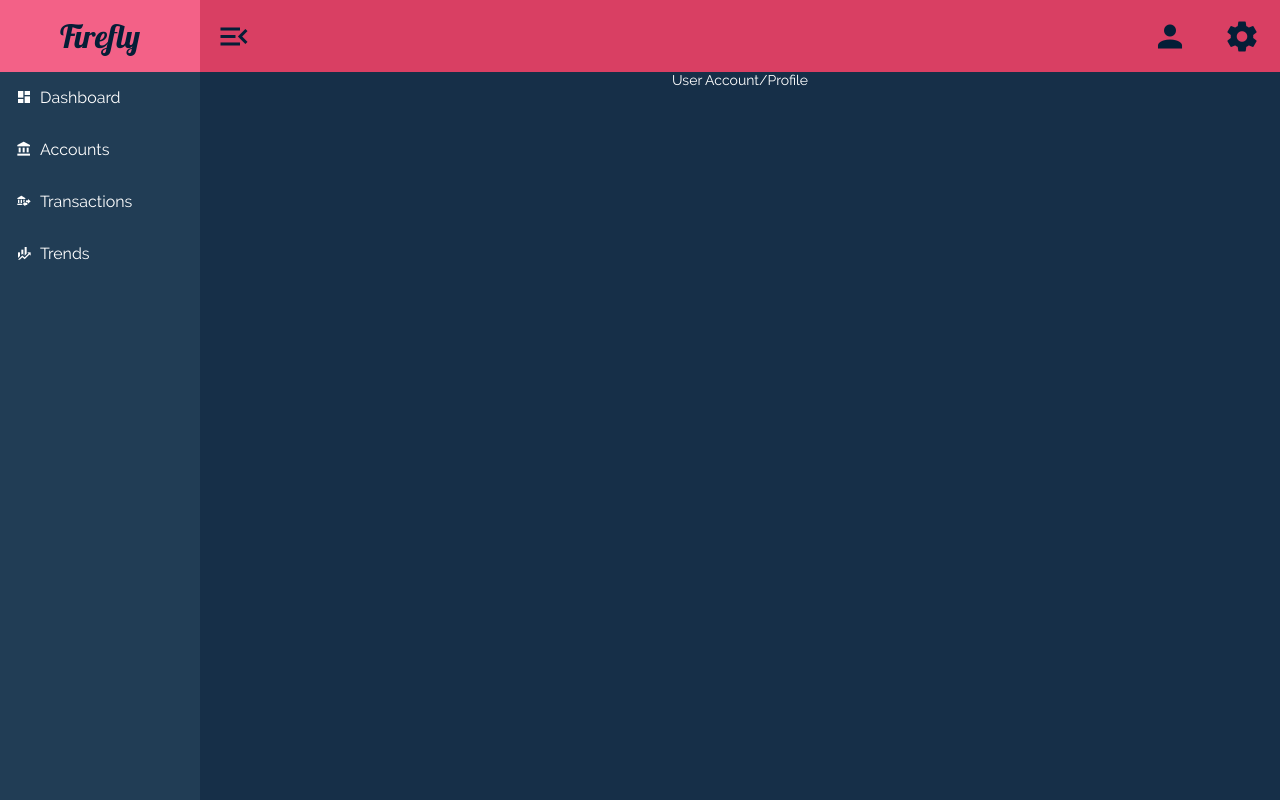
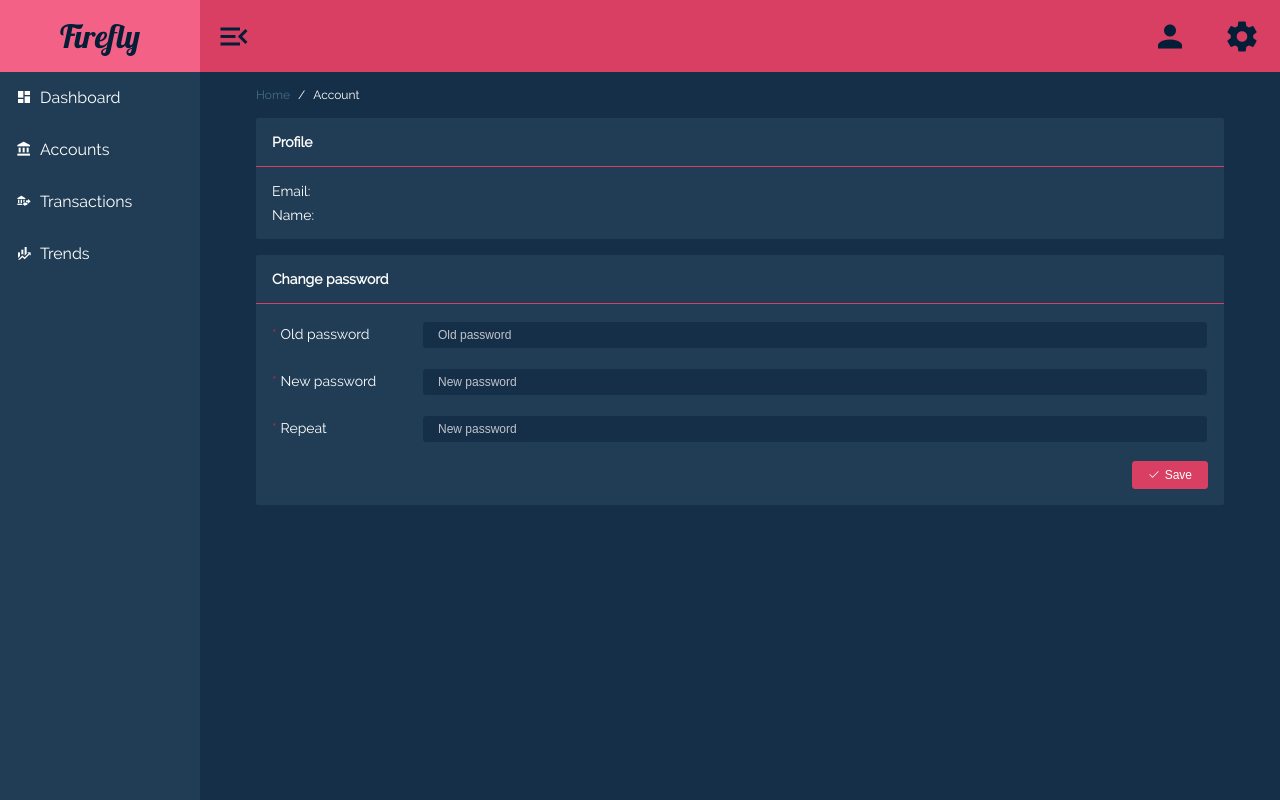
Before and after one commit to alex-c/firefly, a Vue app in the folder firefly-frontend/: page /user in a window 1280 px wide. Built offline with nearby package versions, Linux system fonts and the light colour scheme; sample sign-in values are in the browser's storage.

Commit message:
WIP on account page with password changing

```diff
--- a/firefly-frontend/src/Api.js
+++ b/firefly-frontend/src/Api.js
@@ -2,7 +2,7 @@ function processResponse(response) {
   return new Promise((resolve, reject) => {
     if (response.status === 204) {
       resolve({ status: response.status });
-    } else if (response.status === 401 || response.status === 403) {
+    } else if (response.status === 401 || response.status === 403 || response.status == 500) {
       reject({ status: response.status });
     } else {
       let handler;
@@ -34,6 +34,17 @@ const Api = {
           .catch(catchNetworkError)
           .then(processResponse);
       },
+      changePassword: (oldPassword, newPassword) => {
+        return fetch('http://localhost:5000/api/self/password', {
+          method: 'POST',
+          withCredentials: true,
+          credentials: 'include',
+          headers: { 'Content-Type': 'application/json', Authorization: getAuthorizationHeader() },
+          body: JSON.stringify({ old: oldPassword, new: newPassword }),
+        })
+          .catch(catchNetworkError)
+          .then(processResponse);
+      },
     };
   },
 };
--- a/firefly-frontend/src/App.vue
+++ b/firefly-frontend/src/App.vue
@@ -33,4 +33,12 @@ body {
 #app {
   text-align: center;
 }
+
+.left {
+  float: left;
+}
+
+.right {
+  float: right;
+}
 </style>
--- a/firefly-frontend/src/components/Box.vue
+++ b/firefly-frontend/src/components/Box.vue
@@ -31,6 +31,7 @@ export default {
 
 .box-header {
   padding: 16px;
+  font-weight: bold;
   .mdi {
     margin-right: 6px;
     font-size: 18px;
@@ -43,5 +44,12 @@ export default {
 .box-content {
   border-top: 1px solid var($--theme-primary);
   padding: 16px;
+  .row {
+    margin-top: 8px;
+    overflow: auto;
+    &:first-child {
+      margin-top: 0;
+    }
+  }
 }
 </style>
--- /dev/null
+++ b/firefly-frontend/src/components/Breadcrumb.vue
@@ -0,0 +1,39 @@
+<template>
+  <div class="breadcrumb">
+    <router-link to="/">Home</router-link>
+    <span v-for="(item, i) in items" :key="i">
+      <span class="breadcrumb-separator">/</span>
+      <router-link v-if="item.path !== undefined" :to="item.path">{{item.name}}</router-link>
+      <span v-else>{{item.name}}</span>
+    </span>
+  </div>
+</template>
+
+<script>
+export default {
+  name: 'breadcrumb',
+  props: ['items'],
+};
+</script>
+
+<style lang="scss" scoped>
+@import '@/style/colors.scss';
+
+.breadcrumb {
+  text-align: left;
+  font-size: 12px;
+  a:any-link {
+    color: $secondary-lighter;
+  }
+  a:hover {
+    text-decoration: underline;
+  }
+  a:active {
+    color: var($--theme-text);
+  }
+}
+
+.breadcrumb-separator {
+  margin: 0px 8px;
+}
+</style>
--- a/firefly-frontend/src/i18n/en.json
+++ b/firefly-frontend/src/i18n/en.json
@@ -11,7 +11,8 @@
     "transactions": "Transactions",
     "trends": "Trends",
     "language": "Language",
-    "theme": "Theme"
+    "theme": "Theme",
+    "save": "Save"
   },
   "login": {
     "welcome": "Welcome to Firefly!",
@@ -24,7 +25,19 @@
   },
   "user": {
     "email": "Email",
-    "password": "Password"
+    "name": "Name",
+    "password": "Password",
+    "profile": "Profile",
+    "changePassword": "Change password",
+    "oldPassword": "Old password",
+    "newPassword": "New password",
+    "repeat": "Repeat",
+    "validation": {
+      "oldPassword": "Please enter your old password.",
+      "newPassword": "Please enter your new password.",
+      "newPasswordRepeat": "Please repeat your new password.",
+      "passwordMatch": "The passwords don't match."
+    }
   },
   "themes": {
     "dark": "Dark",
--- a/firefly-frontend/src/router/index.js
+++ b/firefly-frontend/src/router/index.js
@@ -49,6 +49,7 @@ const routes = [
       {
         path: '/user',
         component: UserAccount,
+        name: 'User Account',
       },
       {
         path: '/accounts',
--- a/firefly-frontend/src/store/store.js
+++ b/firefly-frontend/src/store/store.js
@@ -10,34 +10,34 @@ import ui from './modules/store.ui.js';
 
 // Load user data from local storage
 const token = localStorage.getItem('token');
-const user = localStorage.getItem('user');
+const email = localStorage.getItem('email');
 const name = localStorage.getItem('name');
 
 // Set up store
 export default new Vuex.Store({
   state: {
     token: token,
-    user: user,
+    email: email,
     name: name,
   },
   mutations: {
     login(state, token) {
       const decodedToken = jwtDecode(token);
-      const user = decodedToken.sub;
+      const email = decodedToken.sub;
       const name = decodedToken.name;
       state.token = token;
-      state.user = user;
+      state.email = email;
       state.name = name;
       localStorage.setItem('token', token);
-      localStorage.setItem('user', user);
+      localStorage.setItem('email', email);
       localStorage.setItem('name', name);
     },
     logout(state) {
       state.token = null;
-      state.user = null;
+      state.email = null;
       state.name = null;
       localStorage.removeItem('token');
-      localStorage.removeItem('user');
+      localStorage.removeItem('email');
       localStorage.removeItem('name');
     },
   },
--- a/firefly-frontend/src/views/Private.vue
+++ b/firefly-frontend/src/views/Private.vue
@@ -35,7 +35,9 @@
     </Header>
     <Menu :collapsed="uiCollapsed" />
     <main id="content" :class="{expanded: uiCollapsed}">
-      <router-view></router-view>
+      <div id="content-inner">
+        <router-view></router-view>
+      </div>
     </main>
     <Settings />
   </div>
@@ -129,4 +131,9 @@ export default {
   }
   transition: all 0.5s ease-in-out;
 }
+
+#content-inner {
+  max-width: 1000px;
+  margin: auto;
+}
 </style>
--- a/firefly-frontend/src/views/pages/UserAccount.vue
+++ b/firefly-frontend/src/views/pages/UserAccount.vue
@@ -1,3 +1,148 @@
 <template>
-  <div id="view-user-account">User Account/Profile</div>
+  <div id="view-user-account">
+    <Breadcrumb :items="[{name: $t('general.account')}]" />
+
+    <!-- User Profile -->
+    <Box>
+      <template #header>{{$t('user.profile')}}</template>
+      <div class="profile-columns">
+        <div>
+          <div class="row">{{$t('user.email')}}:</div>
+          <div class="row">{{$t('user.name')}}:</div>
+        </div>
+        <div>
+          <div class="row">{{email}}</div>
+          <div class="row">{{name}}</div>
+        </div>
+      </div>
+    </Box>
+
+    <!-- Change Password -->
+    <Box>
+      <template #header>{{$t('user.changePassword')}}</template>
+      <el-form
+        :model="changePasswordForm"
+        :rules="validationRules"
+        ref="changePasswordForm"
+        label-position="left"
+        label-width="150px"
+        size="mini"
+      >
+        <el-form-item prop="oldPassword" :label="$t('user.oldPassword')">
+          <el-input
+            show-password
+            :placeholder="$t('user.oldPassword')"
+            v-model="changePasswordForm.oldPassword"
+          ></el-input>
+        </el-form-item>
+        <el-form-item prop="newPassword" :label="$t('user.newPassword')">
+          <el-input
+            show-password
+            :placeholder="$t('user.newPassword')"
+            v-model="changePasswordForm.newPassword"
+          ></el-input>
+        </el-form-item>
+        <el-form-item prop="newPasswordRepeat" :label="$t('user.repeat')">
+          <el-input
+            show-password
+            :placeholder="$t('user.newPassword')"
+            v-model="changePasswordForm.newPasswordRepeat"
+          ></el-input>
+        </el-form-item>
+      </el-form>
+      <div class="row">
+        <el-button
+          type="primary"
+          @click="changePassword"
+          icon="el-icon-check"
+          size="mini"
+          class="right"
+        >{{$t('general.save')}}</el-button>
+      </div>
+    </Box>
+  </div>
 </template>
+
+<script>
+import ApiErrorHandlingMixin from '@/mixins/ApiErrorHandlingMixin.js';
+import Breadcrumb from '@/components/Breadcrumb.vue';
+import Box from '@/components/Box.vue';
+
+export default {
+  name: 'user-account',
+  mixins: [ApiErrorHandlingMixin],
+  components: { Breadcrumb, Box },
+  data() {
+    return {
+      email: this.$store.state.email,
+      name: this.$store.state.name,
+      changePasswordForm: {
+        oldPassword: '',
+        newPassword: '',
+        newPasswordRepeat: '',
+      },
+    };
+  },
+  computed: {
+    validationRules() {
+      return {
+        oldPassword: { required: true, message: this.$t('user.validation.oldPassword'), trigger: 'blur' },
+        newPassword: { required: true, message: this.$t('user.validation.newPassword'), trigger: 'blur' },
+        newPasswordRepeat: [
+          { required: true, message: this.$t('user.validation.newPasswordRepeat'), trigger: 'blur' },
+          { validator: this.validatePasswordRepeat, trigger: 'blur' },
+        ],
+      };
+    },
+  },
+  methods: {
+    validatePasswordRepeat: function(_, value, callback) {
+      if (value !== this.changePasswordForm.newPassword) {
+        callback(new Error(this.$t('user.validation.passwordMatch')));
+      } else {
+        callback();
+      }
+    },
+    changePassword: function() {
+      this.error = null;
+      this.passwordChanged = false;
+      this.$refs['changePasswordForm'].validate(valid => {
+        if (valid) {
+          this.$api
+            .changePassword(this.changePasswordForm.oldPassword, this.changePasswordForm.newPassword)
+            .then(response => {
+              this.passwordChanged = true;
+              this.$refs['changePasswordForm'].resetFields();
+            })
+            .catch(error => {
+              if (error.status === 400) {
+                this.error = 'account.badPassword';
+              } else {
+                this.handleApiError(error);
+              }
+            });
+        }
+      });
+    },
+  },
+};
+</script>
+
+<style lang="scss" scoped>
+#view-user-account {
+  padding: 0px 16px;
+  & > div {
+    margin-top: 16px;
+  }
+}
+
+.profile-columns {
+  overflow: auto;
+  & > div {
+    float: left;
+    &:first-child {
+      margin-right: 8px;
+    }
+  }
+}
+</style>
```
